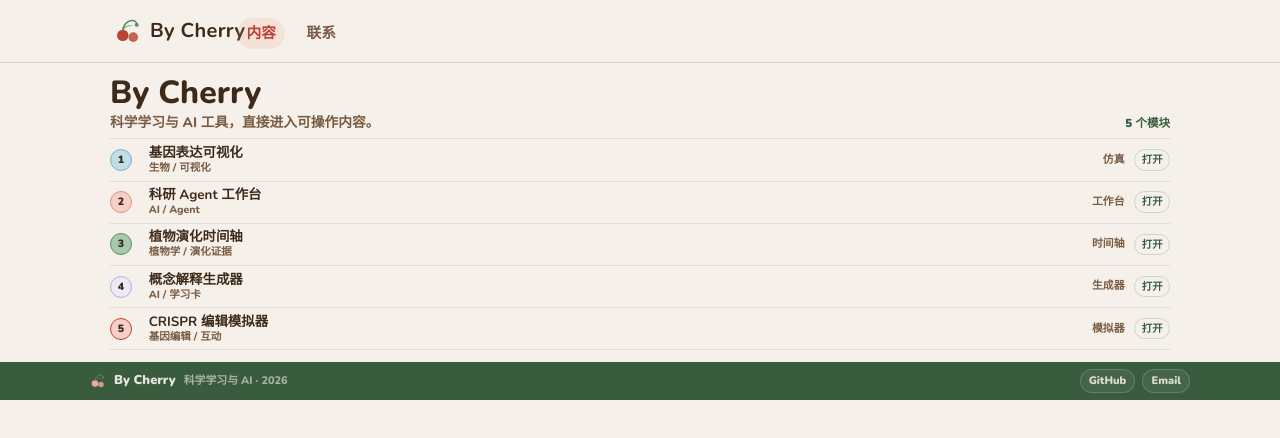
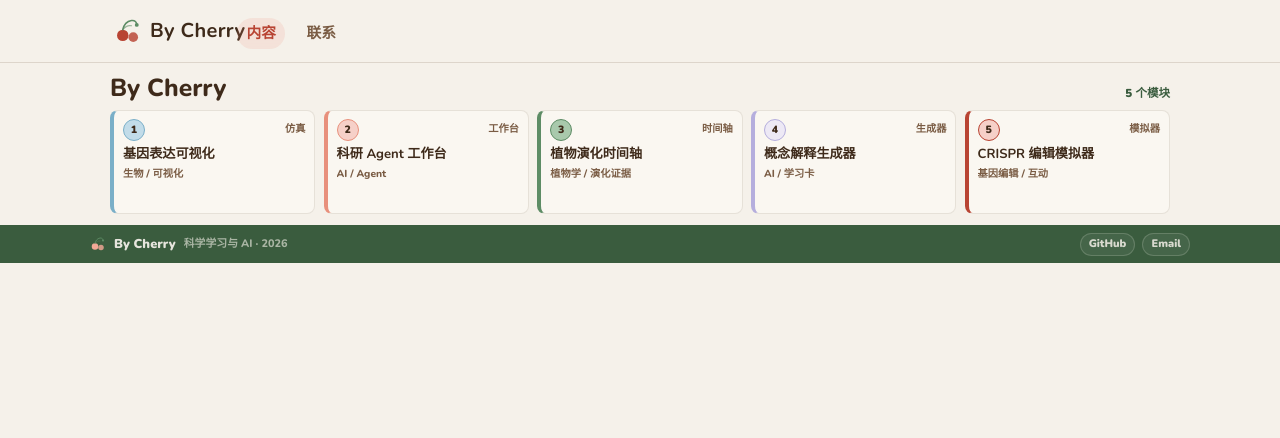
Before and after one commit to liruirui321/Bycherry, a React (Vite) app: page / in a window 1280 px wide. Shown: the top 438 px of the page. Built offline with nearby package versions, Linux system fonts and the light colour scheme.

Commit message:
Compact homepage entry grid

```diff
--- a/scripts/verify-content-integrity.mjs
+++ b/scripts/verify-content-integrity.mjs
@@ -197,7 +197,7 @@ function verifyWorkCardActions() {
   expect(worksSource.includes('title: "科研 Agent 工作台"'), "Research AI work card should be titled 科研 Agent 工作台.");
   expect(!worksSource.includes("科研助手 Prompt Kit"), "Visible work card title must not use the old Prompt Kit naming.");
   expect(heroSource.includes('id="works"') && heroSource.includes('aria-label="内容目录"'), "Hero must own the #works anchor and all-module directory.");
-  expect(heroSource.includes("hero-work-row") && heroSource.includes("hero-work-open"), "Hero module entries must expose compact rows and direct open actions.");
+  expect(heroSource.includes("hero-work-row") && !heroSource.includes("hero-work-open"), "Hero module entries must stay as compact clickable entries without repeated open pills.");
   expect(!appSource.includes("<Works") && !appSource.includes('import { Works }'), "Homepage should not render a second Works section below the hero.");
   expect(!worksSource.includes("export function Works") && !worksSource.includes("function WorkCard"), "Works.tsx should stay data-only so module entries are not duplicated on the homepage.");
   for (const retiredWorksEntry of ["work-recommended-start", "work-filter-button", "activeCategory", "recommendedWork"]) {
@@ -438,13 +438,13 @@ function verifyWorkJsonLdLearningOutcomes() {
   expect(staticIndexSource.includes("完成标准："), "Static index fallback must expose concrete completion standards.");
   expect(!heroSource.includes("{work.starter}") && !heroSource.includes("{work.success}"), "Homepage hero work cards must not repeat long starter or completion text.");
   expect(!heroSource.includes("{work.outputs[0]}"), "Homepage hero work cards must not repeat saved-output text.");
-  expect(heroSource.includes("hero-work-open") && heroSource.includes("打开"), "Homepage hero work cards must visibly expose a short direct open action without adding another detail panel.");
+  expect(!heroSource.includes("hero-work-open"), "Homepage hero entries must not repeat a separate open pill inside every module.");
   expect(heroSource.includes("aria-label={`打开${work.title}`}"), "Homepage hero work cards must use short accessible labels.");
   expect(heroSource.includes('id="works"'), "Homepage #works anchor must point to the first-screen module directory instead of a duplicate section.");
   expect(heroSource.includes('aria-label="内容目录"'), "Homepage hero must label the first-screen module directory.");
-  expect(heroSource.includes("hero-work-row") && !heroSource.includes("hero-work-card"), "Homepage hero module entries must use compact directory rows, not long cards.");
+  expect(heroSource.includes("hero-work-row") && heroSource.includes('gridTemplateColumns: "repeat(5, minmax(0, 1fr))"') && !heroSource.includes("hero-work-card"), "Homepage hero module entries must use a short first-screen grid, not long repeated cards.");
   expect(!heroSource.includes("minHeight: 58") && !heroSource.includes("hero-work-summary"), "Homepage hero module entries must not return to fixed-height summary cards.");
-  expect(heroSource.includes("grid-template-columns: 1fr !important"), "Homepage hero mobile module directory must use readable short rows instead of long stacked panels.");
+  expect(heroSource.includes("grid-template-columns: repeat(2, minmax(0, 1fr)) !important"), "Homepage hero mobile module directory must use compact two-column tiles instead of long stacked panels.");
   expect(heroSource.includes("width: calc(100vw - 2rem)"), "Homepage hero mobile module directory must stay inside the visible viewport.");
   expect(heroSource.includes('boxSizing: "border-box"'), "Homepage hero containers must use border-box sizing to avoid mobile overflow.");
   expect(!heroSource.includes("scroll-snap-type") && !heroSource.includes("overflow-x: auto"), "Homepage hero must not hide module entries behind horizontal scrolling.");
@@ -1161,7 +1161,6 @@ function verifyLearnerProductPositioning() {
     "CRISPR 编辑模拟器",
     '"学习项目"',
     "内容目录",
-    "直接进入可操作内容",
     "基因表达可视化",
     "概念解释生成器",
     "科研 Agent",
--- a/src/app/components/Hero.tsx
+++ b/src/app/components/Hero.tsx
@@ -35,42 +35,30 @@ export function Hero() {
       }}
     >
       <div className="hero-inner" style={{ position: "relative", zIndex: 2, maxWidth: 1060, width: "100%", minWidth: 0, margin: "0 auto", boxSizing: "border-box" }}>
-        <div className="hero-header-row" style={{ display: "grid", gridTemplateColumns: "minmax(0, 1fr) auto", alignItems: "end", gap: "1rem", marginBottom: "0.38rem" }}>
+        <div className="hero-header-row" style={{ display: "grid", gridTemplateColumns: "minmax(0, 1fr) auto", alignItems: "end", gap: "1rem", marginBottom: "0.48rem" }}>
           <div style={{ minWidth: 0 }}>
             <h1
               id="hero-heading"
               style={{
                 fontFamily: "'Nunito', sans-serif",
-                fontSize: "clamp(1.34rem, 3vw, 2rem)",
+                fontSize: "clamp(1.18rem, 2.5vw, 1.54rem)",
                 fontWeight: 800,
                 lineHeight: 1.12,
                 color: "var(--cherry-warm-brown)",
-                margin: "0 0 0.18rem",
+                margin: "0",
                 letterSpacing: 0,
                 overflowWrap: "anywhere",
               }}
             >
               By Cherry
             </h1>
-            <p
-              style={{
-                fontSize: "0.86rem",
-                color: "var(--cherry-warm-mid)",
-                lineHeight: 1.38,
-                margin: 0,
-                fontWeight: 800,
-                overflowWrap: "anywhere",
-              }}
-            >
-              科学学习与 AI 工具，直接进入可操作内容。
-            </p>
           </div>
           <span className="hero-count" style={{ color: "var(--cherry-forest)", fontSize: "0.72rem", fontWeight: 900, whiteSpace: "nowrap" }}>
             {works.length} 个模块
           </span>
         </div>
 
-        <nav id="works" className="hero-work-list" aria-label="内容目录" style={{ display: "grid", minWidth: 0, maxWidth: "100%", boxSizing: "border-box", borderTop: "1px solid rgba(94,68,42,0.12)" }}>
+        <nav id="works" className="hero-work-list" aria-label="内容目录" style={{ display: "grid", gridTemplateColumns: "repeat(5, minmax(0, 1fr))", gap: "0.52rem", minWidth: 0, maxWidth: "100%", boxSizing: "border-box" }}>
           {works.map((work) => {
             const toolHref = getWorkToolHref(work.href);
             return (
@@ -84,37 +72,37 @@ export function Hero() {
                 onFocus={() => preloadRouteForHref(getWorkToolHref(work.href))}
                 onPointerDown={() => preloadRouteForHref(getWorkToolHref(work.href))}
                 style={{
-                  background: "transparent",
-                  borderBottom: "1px solid rgba(94,68,42,0.12)",
-                  padding: "0.36rem 0",
+                  background: "var(--card)",
+                  border: "1px solid rgba(94,68,42,0.12)",
+                  borderLeft: `4px solid ${work.border}`,
+                  borderRadius: 8,
+                  padding: "0.52rem 0.56rem",
                   color: "var(--cherry-warm-brown)",
                   textDecoration: "none",
                   textAlign: "left",
                   display: "grid",
-                  gridTemplateColumns: "1.8rem minmax(0, 1fr) auto auto",
-                  alignItems: "center",
-                  gap: "0.62rem",
+                  gridTemplateColumns: "1fr",
+                  alignContent: "start",
+                  gap: "0.36rem",
                   position: "relative",
                   overflow: "visible",
                   minWidth: 0,
+                  minHeight: 104,
                   maxWidth: "100%",
                   boxSizing: "border-box",
                 }}
               >
-                <span aria-hidden="true" style={{ width: 22, height: 22, borderRadius: 999, background: work.color, border: `1px solid ${work.border}`, display: "inline-flex", alignItems: "center", justifyContent: "center", color: "var(--cherry-warm-brown)", fontSize: "0.66rem", fontWeight: 900 }}>
-                  {work.id}
+                <span style={{ display: "flex", justifyContent: "space-between", alignItems: "center", gap: "0.42rem", minWidth: 0 }}>
+                  <span aria-hidden="true" style={{ width: 22, height: 22, borderRadius: 999, background: work.color, border: `1px solid ${work.border}`, display: "inline-flex", alignItems: "center", justifyContent: "center", color: "var(--cherry-warm-brown)", fontSize: "0.66rem", fontWeight: 900, flex: "0 0 auto" }}>
+                    {work.id}
+                  </span>
+                  <span className="hero-work-status" style={{ color: "var(--cherry-warm-mid)", fontSize: "0.64rem", fontWeight: 900, whiteSpace: "nowrap" }}>
+                    {homeWorkStatus[work.slug] ?? work.category}
+                  </span>
                 </span>
-                <div style={{ display: "grid", gap: "0.08rem", minWidth: 0, position: "relative", zIndex: 1 }}>
-                  <strong style={{ fontSize: "0.84rem", lineHeight: 1.16, minWidth: 0, overflowWrap: "anywhere" }}>{work.title}</strong>
-                  <span className="hero-work-tags" style={{ color: "var(--cherry-warm-mid)", fontSize: "0.66rem", lineHeight: 1.22, fontWeight: 800, overflow: "hidden", textOverflow: "ellipsis", whiteSpace: "nowrap" }}>
-                    {work.tags.slice(0, 2).join(" / ")}
-                  </span>
-                </div>
-                <span className="hero-work-status" style={{ color: "var(--cherry-warm-mid)", fontSize: "0.68rem", fontWeight: 900, whiteSpace: "nowrap" }}>
-                  {homeWorkStatus[work.slug] ?? work.category}
-                </span>
-                <span className="hero-work-open" style={{ color: "var(--cherry-forest)", border: "1px solid rgba(58,92,62,0.2)", borderRadius: 999, padding: "0.12rem 0.4rem", fontSize: "0.65rem", fontWeight: 900, whiteSpace: "nowrap" }}>
-                  打开
+                <strong style={{ fontSize: "0.82rem", lineHeight: 1.18, minWidth: 0, overflowWrap: "anywhere" }}>{work.title}</strong>
+                <span className="hero-work-tags" style={{ color: "var(--cherry-warm-mid)", fontSize: "0.64rem", lineHeight: 1.22, fontWeight: 800, overflow: "hidden", textOverflow: "ellipsis", whiteSpace: "nowrap" }}>
+                  {work.tags.slice(0, 2).join(" / ")}
                 </span>
               </a>
             );
@@ -142,7 +130,8 @@ export function Hero() {
 
           .hero-work-list {
             display: grid !important;
-            grid-template-columns: 1fr !important;
+            grid-template-columns: repeat(2, minmax(0, 1fr)) !important;
+            gap: 0.46rem !important;
             overflow-x: visible;
             padding-bottom: 0;
             width: calc(100vw - 2rem) !important;
@@ -155,13 +144,13 @@ export function Hero() {
             min-width: 0 !important;
             max-width: 100% !important;
             box-sizing: border-box;
-            grid-template-columns: 1.58rem minmax(0, 1fr) auto !important;
-            gap: 0.48rem !important;
-            padding: 0.32rem 0 !important;
+            gap: 0.28rem !important;
+            min-height: 88px !important;
+            padding: 0.46rem 0.5rem !important;
           }
 
           .hero-work-status {
-            display: none !important;
+            font-size: 0.6rem !important;
           }
 
           .hero-work-row strong,
```
